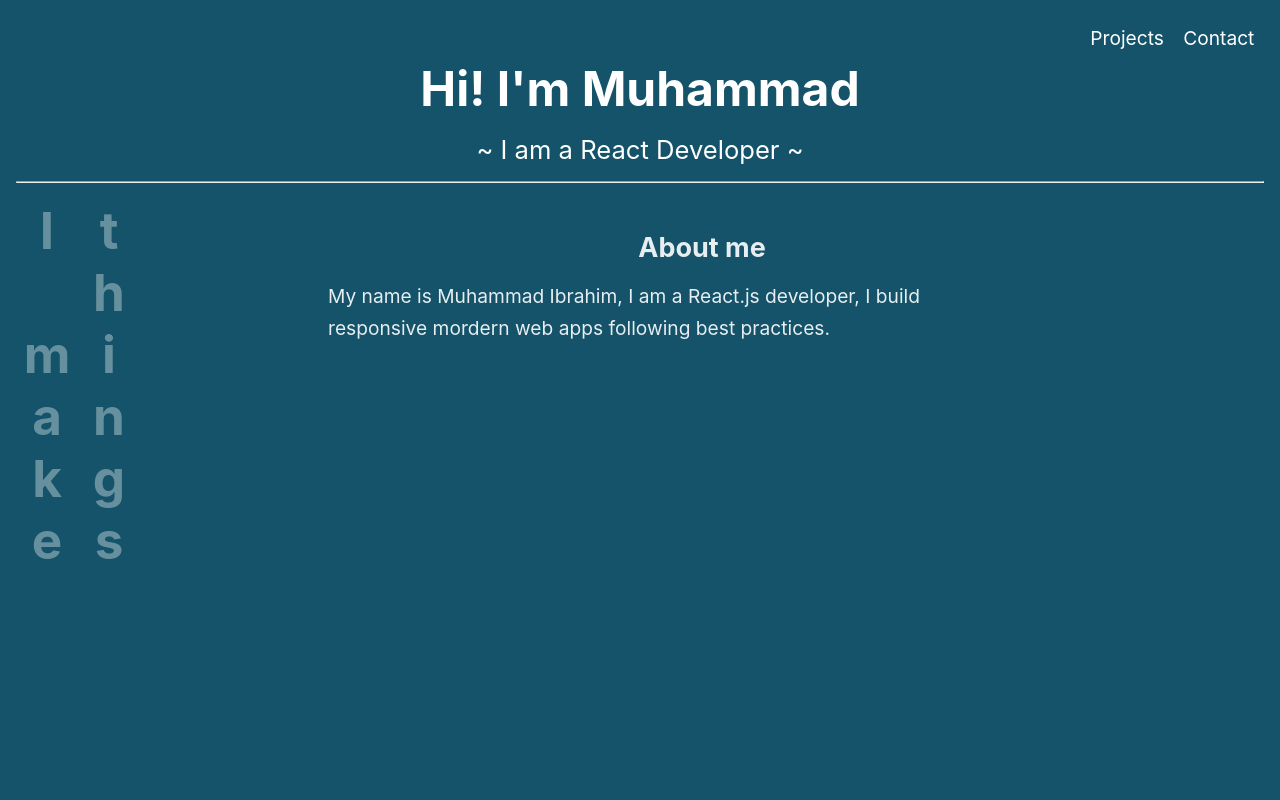
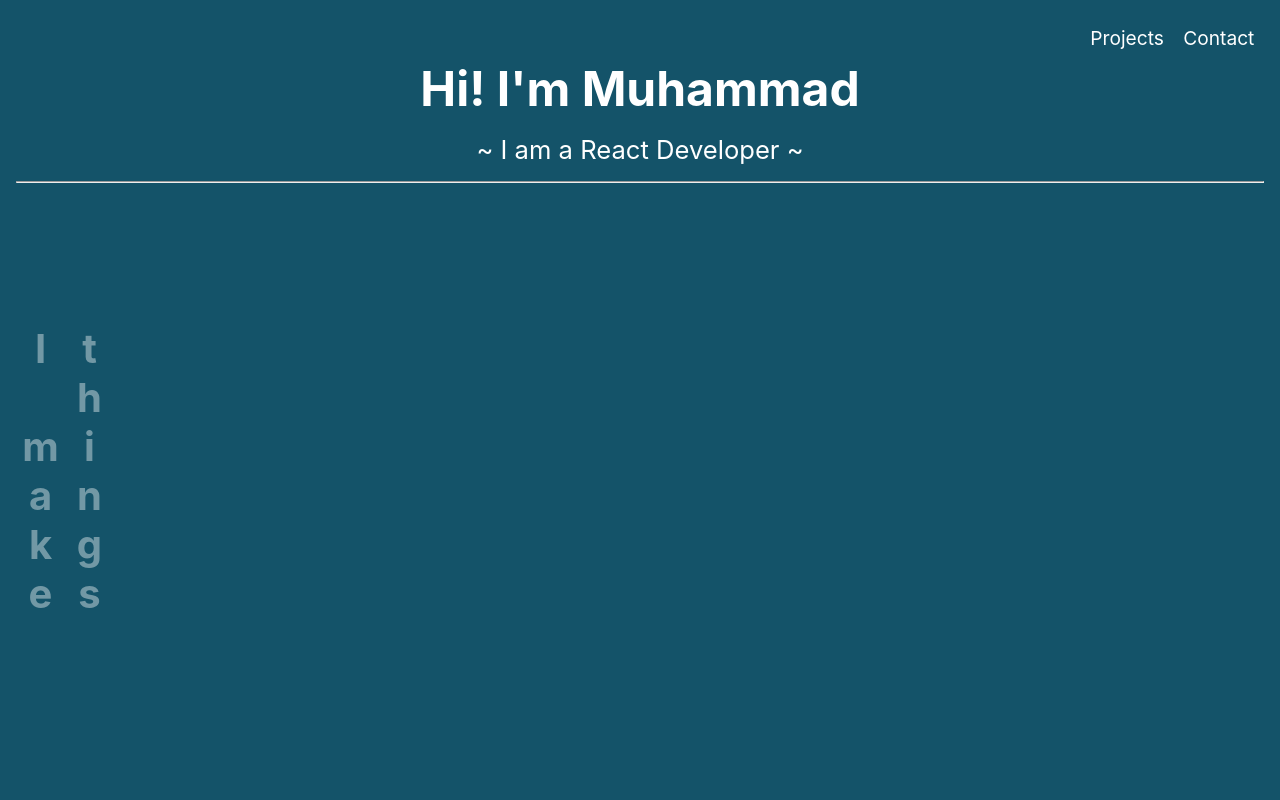
Before and after one commit to muhdibee/portfolio, a website: page index.html in a window 1280 px wide. Shown: the top 800 px of the page. Drawn offline with Linux system fonts and the light colour scheme.

Commit message:
added bootstrap and twikked the projects styling

```diff
--- a/index.html
+++ b/index.html
@@ -19,8 +19,8 @@
                 <p>~ I am a React Developer ~</p><hr/>
                 <section class="about-section">
                     <h3 class="rotate">I make things</h3>
-                    <h2 class="text-center">About me</h2>
-                    <p>My name is Muhammad Ibrahim, I am a React.js developer, I build responsive mordern web apps following best practices.</p>
+                    <!-- <h2 class="text-center">About me</h2> -->
+                    <!-- <p>My name is Muhammad Ibrahim, I am a React.js developer, I build responsive mordern web apps following best practices.</p> -->
                 </section>
         </header>
         <section class="skills-section">
@@ -51,7 +51,6 @@
                         <li class="project-tool">JavaScript</li>
                         <li class="project-tool">Bootstrap</li>
                     </ul>
-                    <hr/>
                     <b>Features:</b>
                     <ul class="features">
                         <li>city location</li>
@@ -59,7 +58,6 @@
                         <li>Temperature</li>
                         <li>Humidity</li>
                         <li>Real time update</li>
-                        <hr/>
                         <a href="https://liteweatherapp.netlify.app/">Visit application</a>
                     </ul>
                 </div>
@@ -79,7 +77,6 @@
                         <li class="project-tool">JavaScript</li>
                         <li class="project-tool">Bootstrap</li>
                     </ul>
-                    <hr/>
                     <b>Features:</b>
                     <ul class="features">
                         <li>Mobile first responsive design</li>
@@ -87,7 +84,6 @@
                         <li></li>
                         <li>Humidity</li>
                         <li>Real time update</li>
-                        <hr/>
                         <a href="https://liteweatherapp.netlify.app/">Visit application</a>
                     </ul>
                 </div>
@@ -107,7 +103,6 @@
                         <li class="project-tool">JavaScript</li>
                         <li class="project-tool">Bootstrap</li>
                     </ul>
-                    <hr/>
                     <b>Features:</b>
                     <ul class="features">
                         <li>city location</li>
@@ -115,7 +110,6 @@
                         <li>Temperature</li>
                         <li>Humidity</li>
                         <li>Real time update</li>
-                        <hr/>
                         <a href="https://liteweatherapp.netlify.app/">Visit application</a>
                     </ul>
                 </div>
@@ -133,7 +127,6 @@
                             <li class="project-tool">JavaScript</li>
                             <li class="project-tool">Bootstrap</li>
                         </ul>
-                        <hr/>
                         <b>Features:</b>
                         <ul class="features">
                             <li>city location</li>
@@ -141,7 +134,6 @@
                             <li>Temperature</li>
                             <li>Humidity</li>
                             <li>Real time update</li>
-                            <hr/>
                             <a href="https://liteweatherapp.netlify.app/">Visit application</a>
                         </ul>
                     </div>
--- a/package.json
+++ b/package.json
@@ -26,5 +26,8 @@
   "homepage": "https://github.com/muhdibee/portfolio#readme",
   "devDependencies": {
     "lite-server": "^2.6.1"
+  },
+  "dependencies": {
+    "bootstrap": "^5.1.3"
   }
 }
--- a/styles.css
+++ b/styles.css
@@ -59,7 +59,6 @@ header h1 {
 header p {
     font-size: 1.6rem;
     padding: 1rem 0;
-    /* border-bottom: 1px solid #ffffff; */
 }
 
 nav ul {
@@ -73,19 +72,23 @@ nav li {
 }
 
 .rotate {
-    display: none;
+    font-size: 3rem;
+    opacity: 0.4;
+    width: auto;
+    height: auto;
+
 }
 
-.about-section {
+/* .about-section {
     padding: 1rem 0 0 0;
     text-align: start;
     opacity: 0.9;
-}
+} */
 
-.about-section h2 {
+/* .about-section h2 {
     margin: 0px;
     margin-top: 2rem;
-}
+} */
 
 .about-section p {
     font-size: 1.2rem;
@@ -153,12 +156,12 @@ nav li {
 
 @media (min-width: 860px) {
     .rotate {
-        margin: 2rem 4rem rem 0.5rem;
+        height: 68vh;
         writing-mode: vertical-lr;
         text-orientation: upright;
         display: inline;
         float: left;
-        font-size: 3.2rem;
+        font-size: 2.5rem;
         opacity: 0.4;
     }
     .about-section p {
```
Also changed, not shown: 2 other files.
